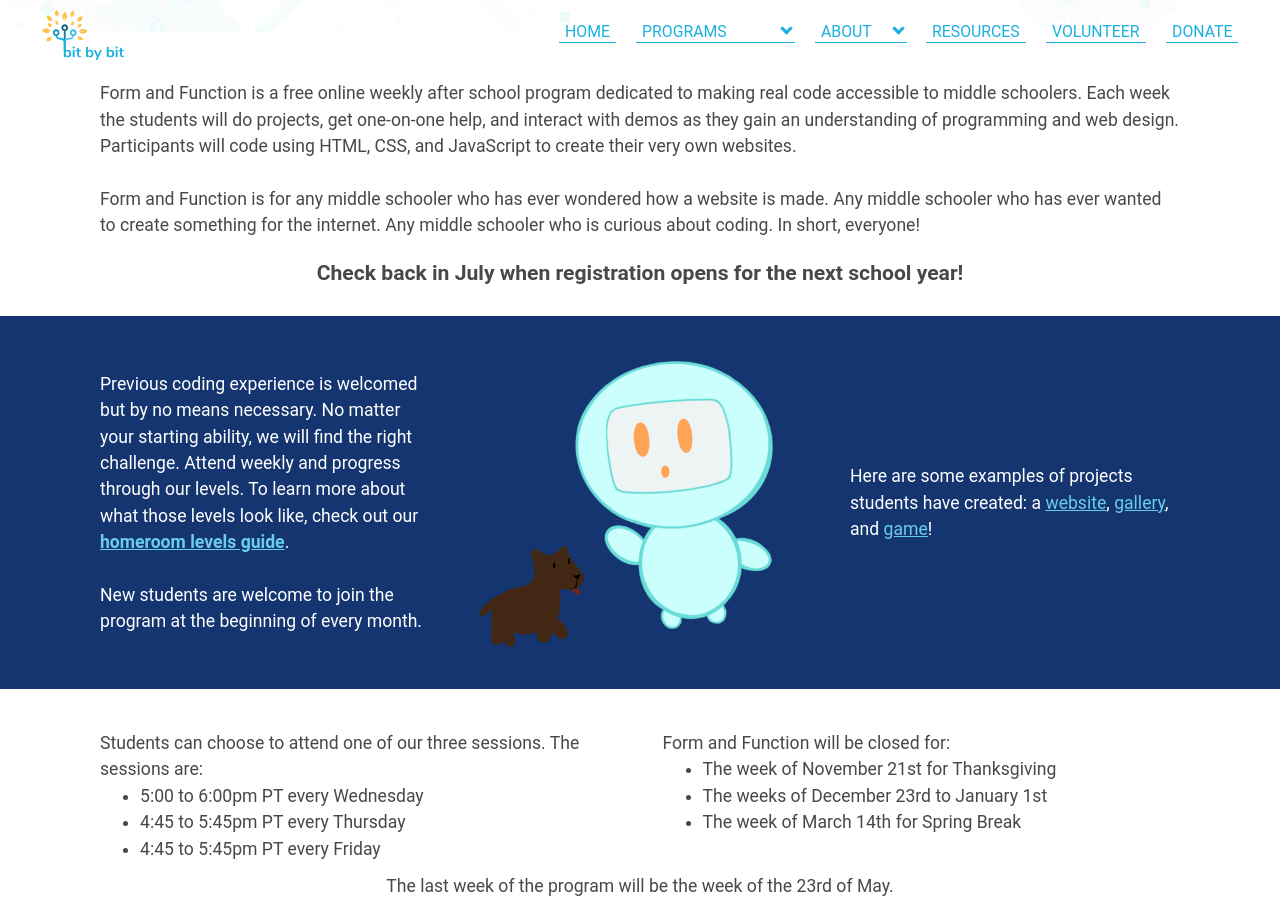
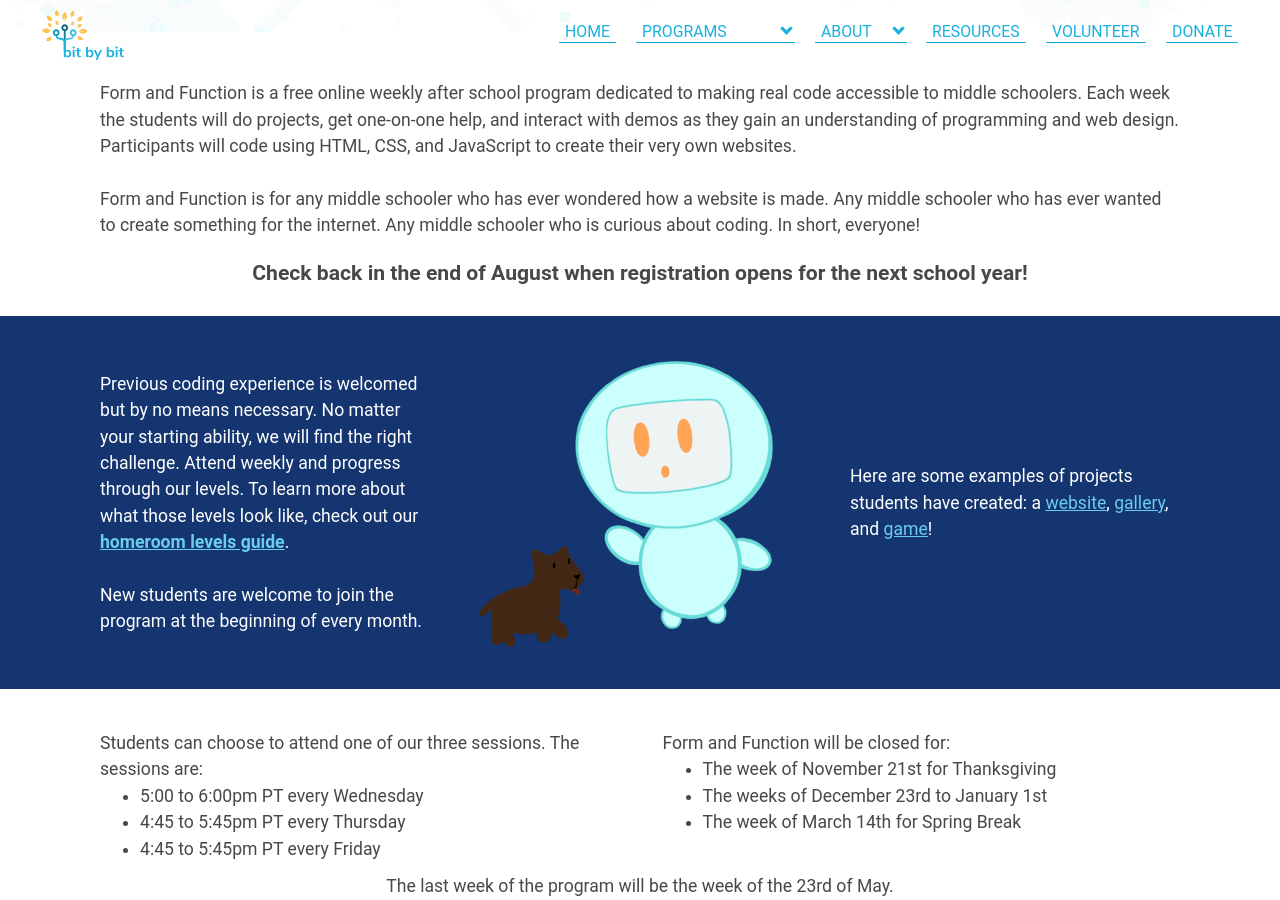
Before and after one commit to bit-by-bit-coding/bxb-website, a Jekyll site: the page built from formfunction.html, in a window 1280 px wide and 900 px high, scrolled down 333 px. Built offline with Jekyll 4.4.1, drawn with Linux system fonts in a browser that asks for light colours; nearby versions of some CDN libraries; some web fonts are replaced.

Commit message:
update wording on form and function page

```diff
--- a/formfunction.html
+++ b/formfunction.html
@@ -20,7 +20,7 @@ style: programdetails.css
             a website is made. Any middle schooler who has ever wanted to create something for the internet. Any middle
             schooler who is curious about coding. In short, everyone!
         </p>
-        <p class="title-text"><strong>Check back in July when registration opens for the next school year!</strong></p>
+        <p class="title-text"><strong>Check back in the end of August when registration opens for the next school year!</strong></p>
         <div class="details-container blue-box">
             <p class="details-item">
                 Previous coding experience is welcomed but by no means necessary.
```
